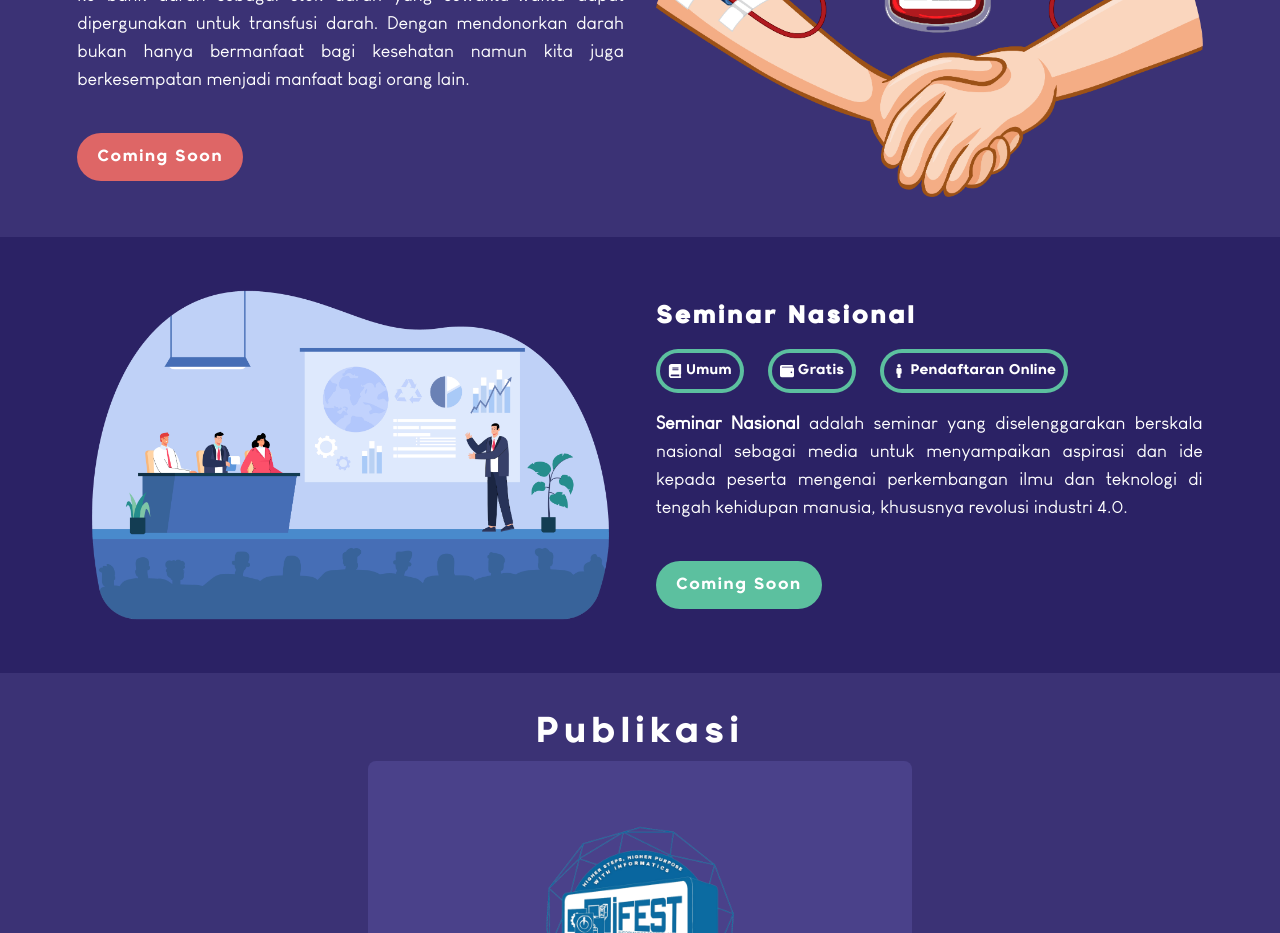
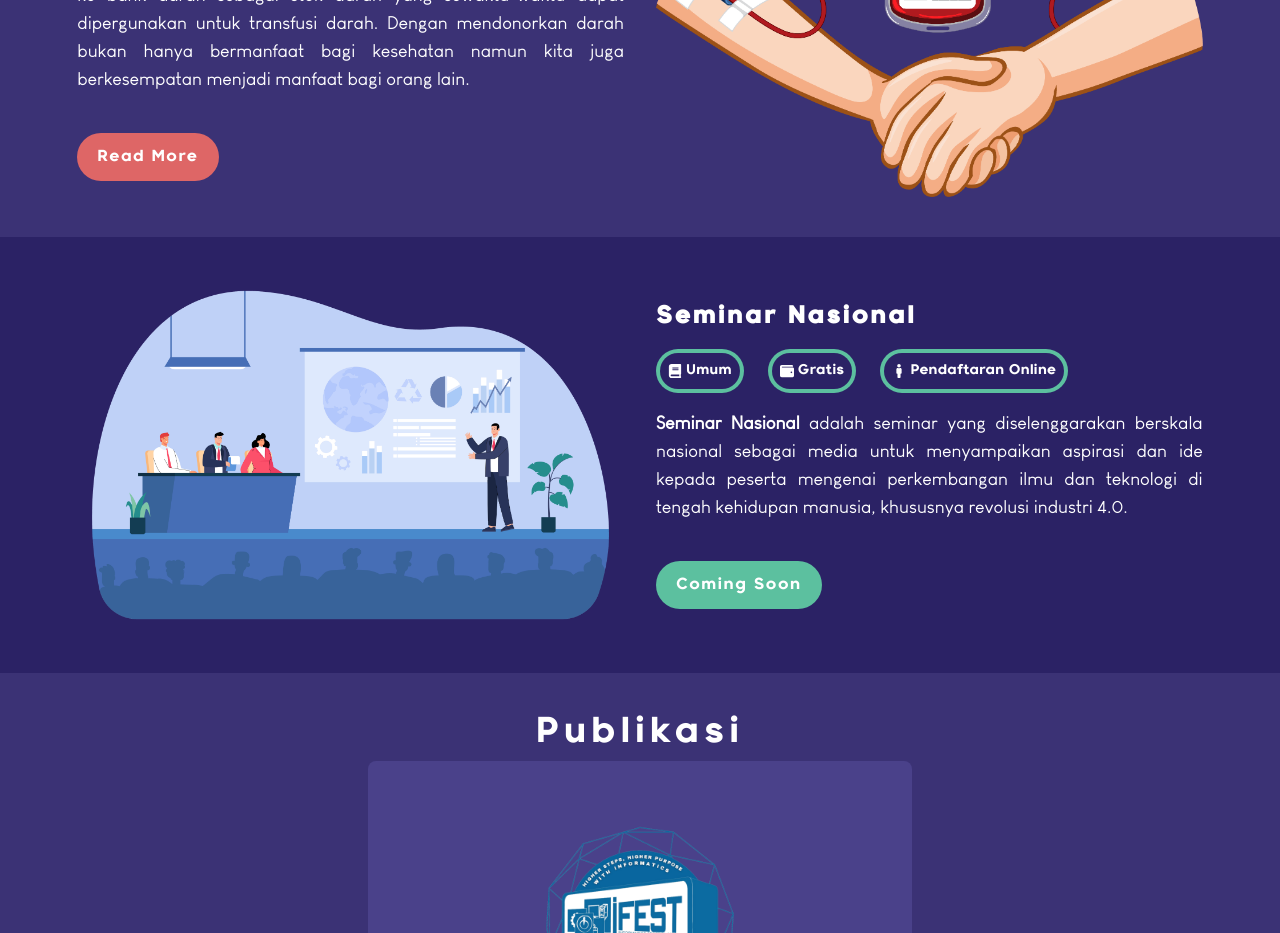
Before and after one commit to HIMAFORKA-UAJY/ifest.uajy.ac.id, a Next.js app: page / in a window 1280 px wide. Shown: the part 2840-3773 px from the top of the page. Built offline with nearby package versions, Linux system fonts and the light colour scheme.

Commit message:
feya update

```diff
--- a/src/components/Home/ContentRenderer.tsx
+++ b/src/components/Home/ContentRenderer.tsx
@@ -104,9 +104,7 @@ const ContentRenderer: FC<Props> = ({ content }: Props) => {
                   backgroundColor: getColor(content.id),
                 }}
               >
-                {content.abbreviation === "MUC" ||
-                content.name === "Donor Darah" ||
-                content.name === "Seminar Nasional"
+                {content.abbreviation === "MUC" || content.name === "Seminar Nasional"
                   ? "Coming Soon"
                   : "Read More"}
               </button>
--- a/src/data/acara.json
+++ b/src/data/acara.json
@@ -49,7 +49,7 @@
     "steps": [
       {
         "step": "Pergi ke Dashboard",
-        "description": "Daftar melalui Dashboard Donor Darah.",
+        "description": "Daftar melalui <strong><a className=\"underline\" href=\"https://ifest.uajy.ac.id/dash/donor_darah\" target=\"_blank\" rel=\"noopener noreferrer\">Dashboard Donor Darah</a></strong>.",
         "icon": "/images/acara/donor-darah/step-1.webp"
       },
       {
--- a/src/data/kompetisi.json
+++ b/src/data/kompetisi.json
@@ -138,6 +138,7 @@
           "Tidak diperkenankan ada peserta yang terdaftar dalam dua tim atau lebih yang berbeda.",
           "Melakukan pendaftaran online melalui link pendaftaran, pendaftaran akan dibuka mulai dari Senin, 30 Januari 2023 sampai dengan Rabu, 8 Maret 2023.",
           "Melampirkan scan atau foto Kartu Tanda Mahasiswa, Surat Persetujuan Universitas, serta bukti pembayaran pada formulir pendaftaran.",
+          "Pengembalian (refund) biaya pendaftaran tidak dapat dilakukan dalam keadaan apapun.",
           "Peserta yang sudah mendaftar tetapi tidak mengumpulkan hasil karya desain situs web setelah batas waktu yang ditentukan dianggap mengundurkan diri dari perlombaan.",
           "Panitia berhak untuk mengeleminasi peserta yang tidak mematuhi ketentuan di atas.",
           "Setiap peserta Web Design Competition (WDC) 2023 wajib membaca, memahami, dan mengikuti seluruh syarat dan ketentuan yang tercantum dalam rulebook."
--- a/src/pages/acara/donor-darah/index.tsx
+++ b/src/pages/acara/donor-darah/index.tsx
@@ -5,6 +5,7 @@ import acara from "@/data/acara.json";
 import { navColors } from "@/recoil/atoms";
 import { Dialog } from "@headlessui/react";
 import { motion } from "framer-motion";
+import parse from "html-react-parser";
 import moment from "moment-timezone";
 import { NextSeo } from "next-seo";
 import { useRef, useState } from "react";
@@ -194,8 +195,9 @@ const Index = () => {
                     <img alt="step" className="w-10" src={step.icon} />
                     <div className="text-center font-retroica text-2xl text-white">{step.step}</div>
                     <div className="text-center font-louisgeorgecafe text-sm text-white">
-                      {step.description}
+                      {parse(step.description)}
                     </div>
+                    <span className="underline"></span>
                   </div>
                 );
               })}
```
Also changed, not shown: public/images/acara/poster-donor-darah.webp, 1 other file (tests, documents, lock files or other folders).
